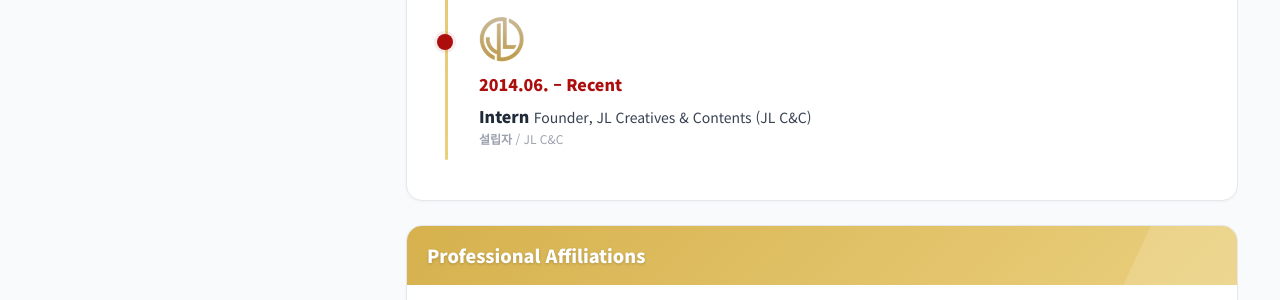
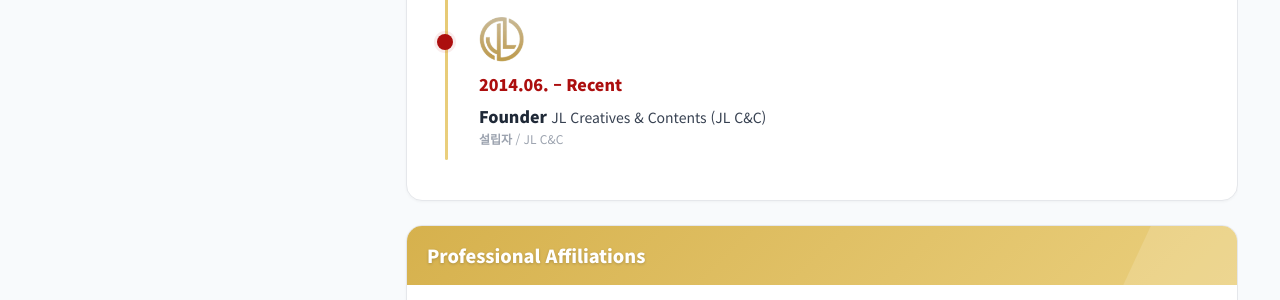
Before and after one commit to FinDS-Lab/site, a Jekyll site: the page built from members-director.html, in a window 1280 px wide and 900 px high, scrolled down 3320 px. Shown: the part 156-456 px from the top of the window. Built offline with Jekyll 4.4.1, drawn with Linux system fonts in a browser that asks for light colours; nearby versions of some CDN libraries.

Commit message:
Update members-director.html

```diff
--- a/members-director.html
+++ b/members-director.html
@@ -2547,8 +2547,8 @@ permalink: /members-director.html
              <img src="{{ '/assets/img/logos/jl.png' | relative_url }}" alt="EY" class="logo"
                   onerror="this.onerror=null; this.src='{{ '/assets/img/logos/default.png' | relative_url }}'">
              <div class="year">2014.06. – Recent</div>
-             <div class="title"><b>Intern</b></div>
-             <div class="desc">Founder, JL Creatives & Contents (JL C&C) </div>
+             <div class="title"><b>Founder</b></div>
+             <div class="desc">JL Creatives & Contents (JL C&C) </div>
              <div class="desc-ko"><b>설립자</b> / JL C&C</div>
            </li>
          </ul>
```
